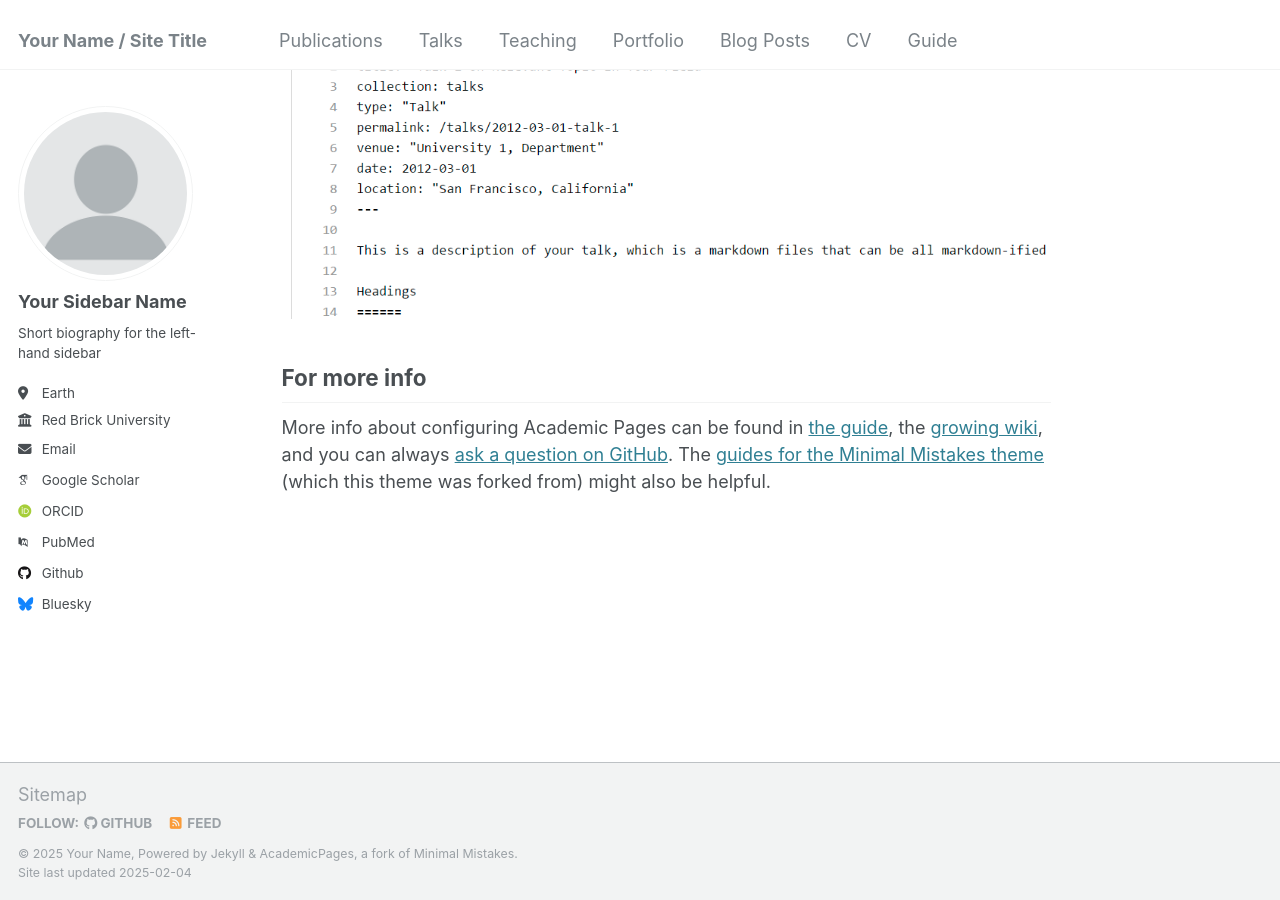
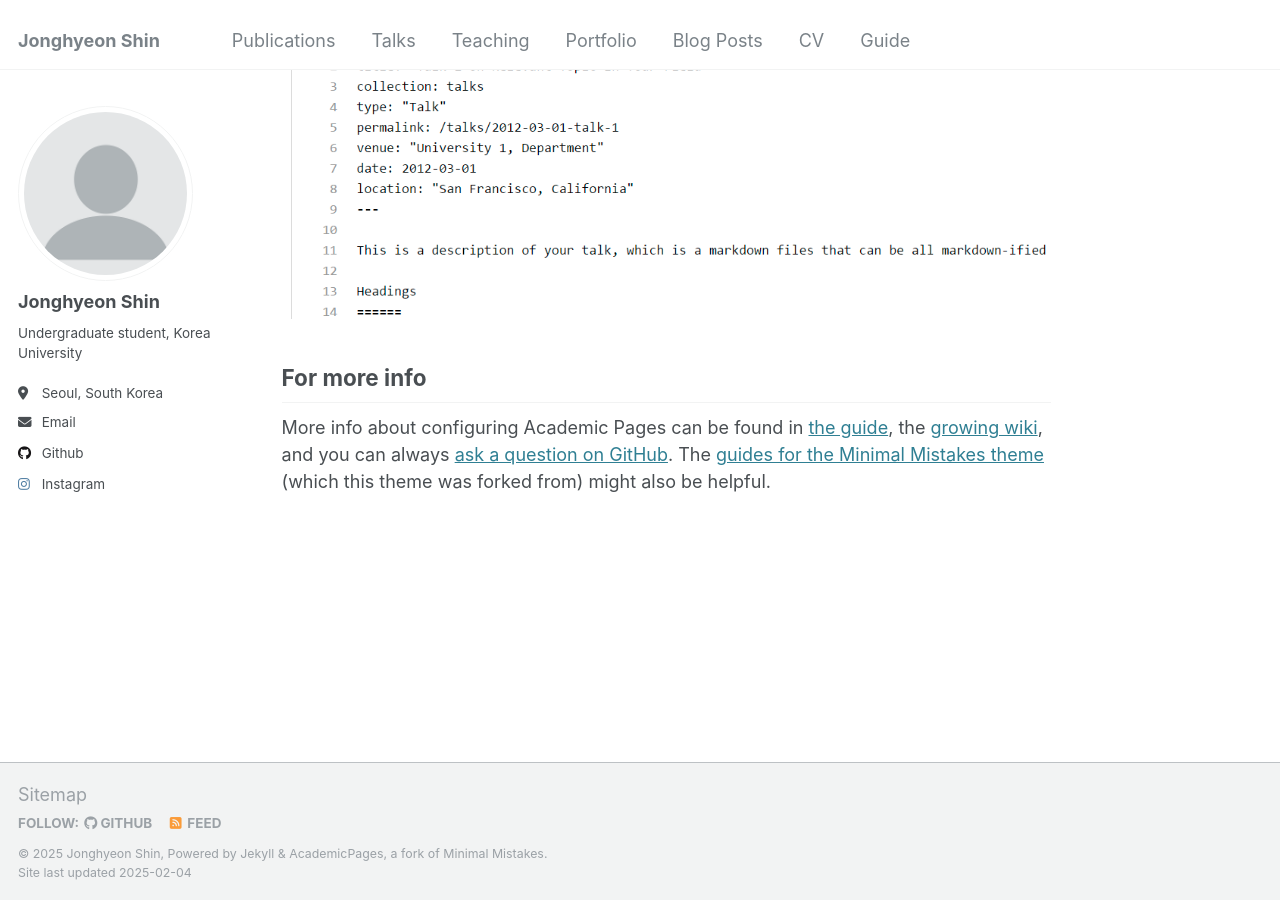
Before and after one commit to jong-hyun-shin/jong-hyun-shin.github.io, a Jekyll site: the page built from _pages/about.md, in a window 1280 px wide and 900 px high, scrolled down 2643 px. Built offline with Jekyll 4.4.1, drawn with Linux system fonts in a browser that asks for light colours; some web fonts are replaced.

Commit message:
Update _config.yml

```diff
--- a/_config.yml
+++ b/_config.yml
@@ -8,9 +8,9 @@
 
 # Basic Site Settings
 locale                   : "en-US"
-title                    : "Your Name / Site Title"
+title                    : "Jonghyeon Shin"
 title_separator          : "-"
-name                     : &name "Your Name"
+name                     : &name "Jonghyeon Shin"
 description              : &description "personal description"
 url                      : https://academicpages.github.io # the base hostname & protocol for your site e.g. "https://[your GitHub username].github.io"
 baseurl                  : "" # the subpath of your site, e.g. "/blog"
@@ -22,21 +22,21 @@ repository               : "academicpages/academicpages.github.io"
 author:
   # Biographic information
   avatar           : "profile.png"
-  name             : "Your Sidebar Name"
+  name             : "Jonghyeon Shin"
   pronouns         : # example: "she/her"
-  bio              : "Short biography for the left-hand sidebar"
-  location         : "Earth"
-  employer         : "Red Brick University"
+  bio              : "Undergraduate student, Korea University"
+  location         : "Seoul, South Korea"
+  employer         : # "Red Brick University"
   uri              : # URL
   email            : "none@example.org"
 
   # Academic websites
   arxiv            : # URL - Update with the correct link to your profile
-  googlescholar    : "https://scholar.google.com/citations?user=PS_CX0AAAAAJ"
+  googlescholar    : # "https://scholar.google.com/citations?user=PS_CX0AAAAAJ"
   impactstory      : # URL
-  orcid            : "http://orcid.org/yourorcidurl"
+  orcid            : # "http://orcid.org/yourorcidurl"
   semantic         : # URL
-  pubmed           : "https://www.ncbi.nlm.nih.gov/pubmed/?term=john+snow"
+  pubmed           : # "https://www.ncbi.nlm.nih.gov/pubmed/?term=john+snow"
   researchgate     : # URL
   scopus           : # URL
 
@@ -44,19 +44,19 @@ author:
   bitbucket        : # Username - Update with your username on the site
   codepen          : # Username
   dribbble         : # Username
-  github           : "academicpages"
+  github           : "https://www.github.com/jonghyeon-shin"
   kaggle           : # Username
   stackoverflow    : # User number or user number and name (i.e., use "1" or "1/jeff-atwood")
 
   # Social media
-  bluesky          : "bsky.app" # Replace this with you Bluesky username
+  bluesky          : # "bsky.app" # Replace this with you Bluesky username
   facebook         : # Username
   flickr           : # Username
   foursquare       : # Username
   goodreads        : # Username
   google_plus      : # Username
   keybase          : # Username
-  instagram        : # Username
+  instagram        : jj_hye0n__
   lastfm           : # Username
   linkedin         : # Username
   mastodon         : # URL
```
